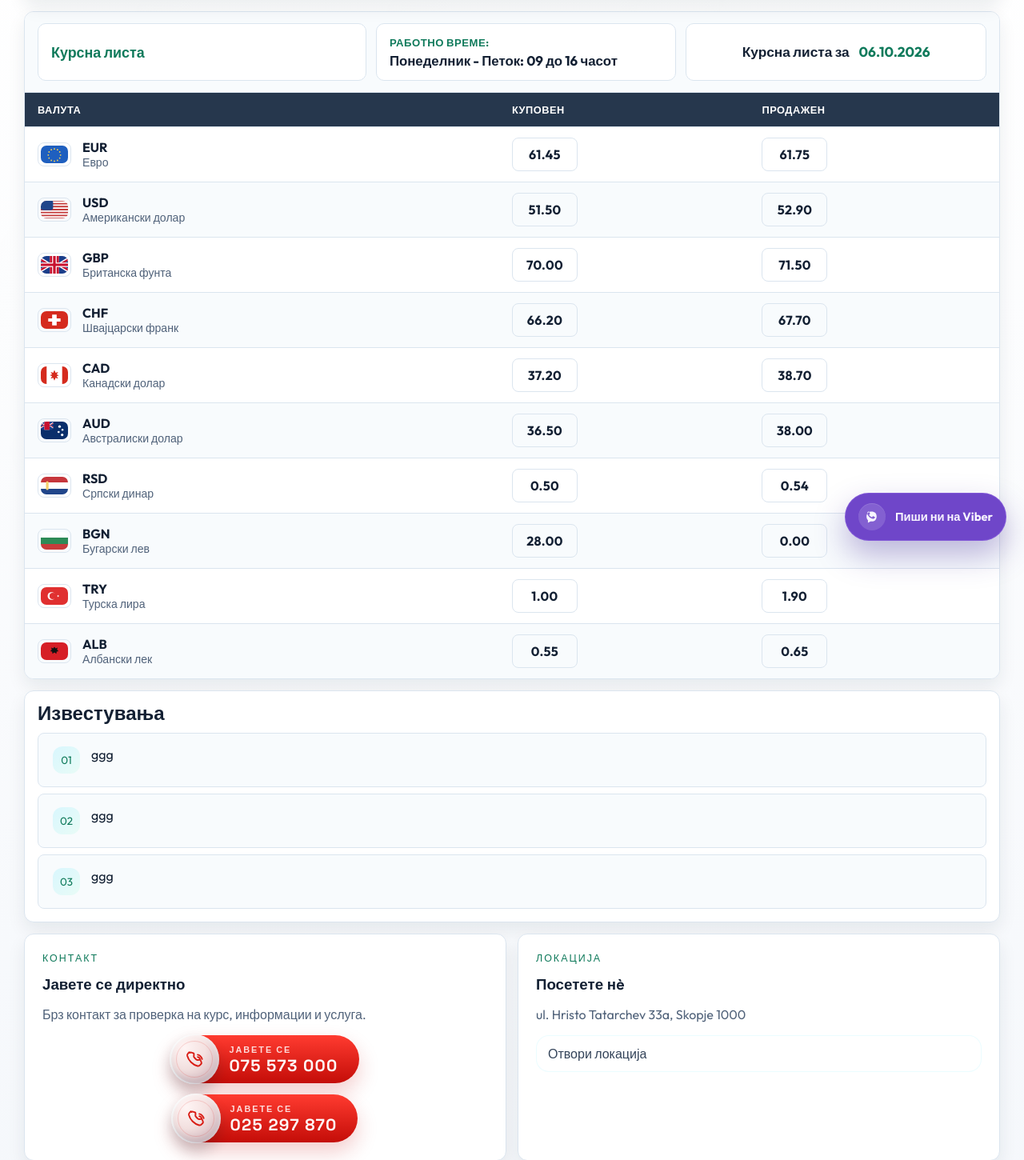
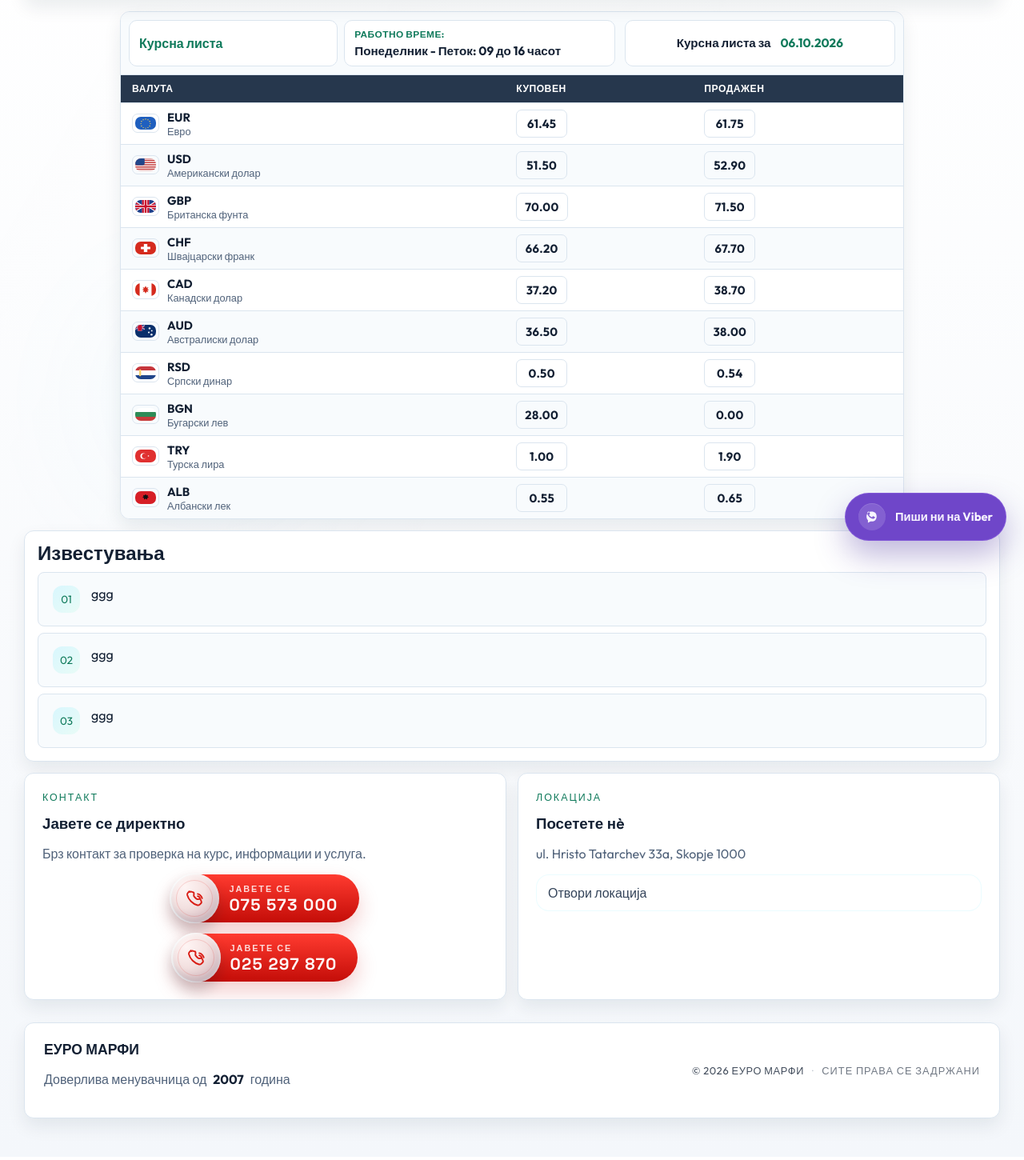
Before and after one commit to martin-nexaclaro/euro-marfi-site, a Flask app: page / in a window 1280 px wide. Shown: the part 102-1552 px from the top of the page at 80% size. After the commit the page ends 1524 px from the top, so only its background shows below. Run offline with Flask 3, Linux system fonts and the light colour scheme; data that the repository does not hold is empty.

Commit message:
Make exchange table more compact

```diff
--- a/static/css/style.css
+++ b/static/css/style.css
@@ -3884,3 +3884,118 @@ body {
     width: 100%;
   }
 }
+
+/* Owner-requested compact exchange table, closer to the legacy site proportions. */
+.rates-section {
+  justify-items: center;
+}
+
+.table-shell {
+  width: min(100%, 980px);
+  margin-inline: auto;
+}
+
+.table-shell-header {
+  grid-template-columns: minmax(150px, 0.55fr) minmax(360px, 1.45fr) !important;
+  gap: 8px !important;
+  padding: 10px !important;
+}
+
+.table-heading,
+.table-shell-header-right .hours-badge,
+.table-shell-header-right .table-badge {
+  min-height: 54px !important;
+  padding: 9px 12px !important;
+}
+
+.rates-eyebrow-large {
+  font-size: 1rem !important;
+}
+
+.hours-badge span {
+  font-size: 0.74rem !important;
+}
+
+.hours-badge strong,
+.table-shell-header-right .table-badge {
+  font-size: 0.95rem !important;
+}
+
+.rates-table th,
+.rates-table td {
+  padding: 8px 14px !important;
+}
+
+.rates-table th {
+  height: 34px;
+  font-size: 0.76rem !important;
+}
+
+.currency-cell {
+  gap: 10px !important;
+}
+
+.flag-chip {
+  width: 34px !important;
+  height: 24px !important;
+  border-radius: 7px !important;
+}
+
+.currency-meta strong {
+  font-size: 0.92rem !important;
+}
+
+.currency-meta span {
+  font-size: 0.8rem !important;
+}
+
+.rate-pill {
+  min-width: 64px !important;
+  padding: 7px 10px !important;
+  border-radius: 7px !important;
+  font-size: 0.92rem !important;
+}
+
+@media (max-width: 820px) {
+  .table-shell {
+    width: 100%;
+  }
+
+  .table-shell-header {
+    grid-template-columns: 1fr !important;
+  }
+
+  .table-shell-header-right {
+    gap: 8px !important;
+  }
+
+  .rates-table th,
+  .rates-table td {
+    padding: 8px 8px !important;
+  }
+}
+
+@media (max-width: 520px) {
+  .rates-table th {
+    font-size: 0.68rem !important;
+  }
+
+  .currency-cell {
+    min-width: 112px !important;
+  }
+
+  .flag-chip {
+    width: 30px !important;
+    height: 22px !important;
+  }
+
+  .currency-meta span {
+    display: none;
+  }
+
+  .rate-pill {
+    min-width: 54px !important;
+    padding: 6px 7px !important;
+    font-size: 0.86rem !important;
+  }
+}
```
